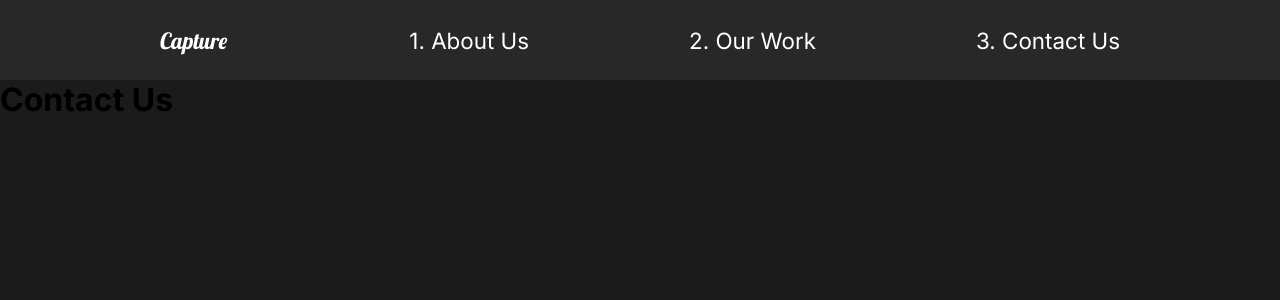
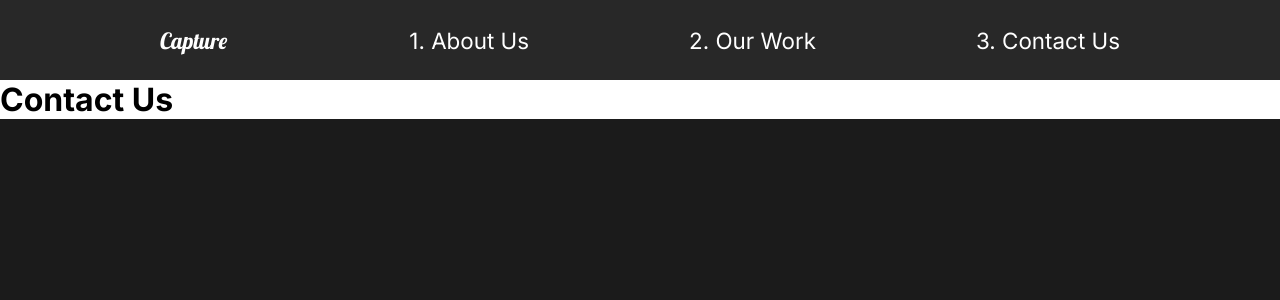
Before and after one commit to neilkurien/capture, a React (Create React App) app: page /contact in a window 1280 px wide. Shown: the top 300 px of the page. Built offline with nearby package versions, Linux system fonts and the light colour scheme.

Commit message:
added motion w framer

```diff
--- a/src/App.js
+++ b/src/App.js
@@ -1,5 +1,5 @@
 import React from "react";
-import { Routes, Route, Outlet } from "react-router-dom";
+import { Routes, Route, Outlet, useLocation } from "react-router-dom";
 
 //Global Style
 import GlobalStyle from "./components/GlobalStyle";
@@ -13,18 +13,24 @@
 import ContactUs from "./pages/ContactUs";
 import MovieDetail from "./pages/MovieDetail";
 
+//Animation
+import { AnimatePresence } from "framer-motion";
+
 function App() {
+	const location = useLocation();
 	return (
 		<div className="App">
 			<GlobalStyle />
 			<Nav />
-			<Routes>
+			<AnimatePresence exitBeforeEnter>
+				<Routes location={location} key={location.pathname}>
 					<Route path="/" element={<AboutUs />} />
 					<Route path="/work" element={<OurWork />}></Route>
 					<Route path="/work/:id" element={<MovieDetail />} />
 					<Route path="/contact" element={<ContactUs />} />
 				</Routes>
 				<Outlet />
+			</AnimatePresence>
 		</div>
 	);
 }
--- /dev/null
+++ b/src/animation.js
@@ -0,0 +1,20 @@
+export const pageAnimation = {
+	hidden: {
+		opacity: 0,
+		y: 300,
+	},
+	show: {
+		opacity: 1,
+		y: 0,
+		transition: {
+			duration: 1,
+		},
+	},
+	exit: {
+		opacity: 0,
+		y: 300,
+		transition: {
+			duration: 1,
+		},
+	},
+};
--- a/src/components/AboutSection.js
+++ b/src/components/AboutSection.js
@@ -1,29 +1,30 @@
 import React from "react";
 import home1 from "../img/home1.png";
-//Styled
-import styled from "styled-components";
 import { About, Description, Image, Hide } from "../styles";
+
+//Framer Motion
+import { motion } from "framer-motion";
 
 const AboutSection = () => {
 	return (
 		<About>
 			<Description>
-        <div className="title">
+				<motion.div>
 					<Hide>
-            <h2>We work to make</h2>
+						<motion.h2>We work to make</motion.h2>
 					</Hide>
 					<Hide>
-            <h2>
+						<motion.h2>
 							your <span>dreams</span> come
-            </h2>
+						</motion.h2>
 					</Hide>
 					<Hide>
-            <h2>true.</h2>
+						<motion.h2>true.</motion.h2>
 					</Hide>
-        </div>
+				</motion.div>
 				<p>
-          Contact us for any photography or videography ideas that you have. We
-          have professionals with amazing skills.
+					Contact us for any photography or videography ideas that you
+					have. We have professionals with amazing skills.
 				</p>
 				<button>Contact Us</button>
 			</Description>
--- a/src/pages/AboutUs.js
+++ b/src/pages/AboutUs.js
@@ -4,14 +4,23 @@
 import ServicesSection from "../components/ServicesSection";
 import FaqSection from "../components/FaqSection";
 
+//Animations
+import { motion } from "framer-motion";
+import { pageAnimation } from "../animation";
+
 const AboutUs = () => {
-  return (
-    <>
-      <AboutSection />
-      <ServicesSection />
-      <FaqSection />
-    </>
-  );
+	return (
+		<motion.div
+			variants={pageAnimation}
+			initial="hidden"
+			animate="show"
+			exit="exit"
+		>
+			<AboutSection />
+			<ServicesSection />
+			<FaqSection />
+		</motion.div>
+	);
 };
 
 export default AboutUs;
--- a/src/pages/ContactUs.js
+++ b/src/pages/ContactUs.js
@@ -1,10 +1,20 @@
 import React from "react";
+
+//Animations
+import { motion } from "framer-motion";
+import { pageAnimation } from "../animation";
 
 const ContactUs = () => {
 	return (
-		<div>
+		<motion.div
+			variants={pageAnimation}
+			initial="hidden"
+			animate="show"
+			exit="exit"
+			style={{ background: "#fff" }}
+		>
 			<h1>Contact Us</h1>
-		</div>
+		</motion.div>
 	);
 };
 
--- a/src/pages/MovieDetail.js
+++ b/src/pages/MovieDetail.js
@@ -2,6 +2,10 @@
 import styled from "styled-components";
 import { useLocation } from "react-router-dom";
 import { MovieState } from "../MovieState";
+
+//Animations
+import { motion } from "framer-motion";
+import { pageAnimation } from "../animation";
 
 const MovieDetail = () => {
 	const url = useLocation();
@@ -19,7 +23,12 @@
 	return (
 		<>
 			{movie && (
-				<Details>
+				<Details
+					variants={pageAnimation}
+					initial="hidden"
+					animate="show"
+					exit="exit"
+				>
 					<Headline>
 						<h2>{movie.title}</h2>
 						<img src={movie.mainImg} alt="movie" />
@@ -42,7 +51,7 @@
 	);
 };
 
-const Details = styled.div`
+const Details = styled(motion.div)`
 	color: white;
 `;
 
--- a/src/pages/OurWork.js
+++ b/src/pages/OurWork.js
@@ -1,5 +1,5 @@
 import React from "react";
-import { Link, Routes, Route, Outlet } from "react-router-dom";
+import { Link } from "react-router-dom";
 import styled from "styled-components";
 
 //Images
@@ -7,9 +7,19 @@
 import theracer from "../img/theracer-small.png";
 import goodtimes from "../img/goodtimes-small.png";
 
+//Animations
+import { motion } from "framer-motion";
+import { pageAnimation } from "../animation";
+
 const OurWork = () => {
 	return (
-		<Work>
+		<Work
+			variants={pageAnimation}
+			initial="hidden"
+			animate="show"
+			exit="exit"
+			style={{ background: "#fff" }}
+		>
 			<h1>Our Work</h1>
 			<Movie>
 				<h2>The Athlete</h2>
@@ -36,7 +46,7 @@
 	);
 };
 
-const Work = styled.div`
+const Work = styled(motion.div)`
 	min-height: 100vh;
 	overflow: hidden;
 	padding: 5rem 10rem;
```
Also changed, not shown: src/styles.js (indentation only). Lines whose indentation alone changed are shown as unchanged.
